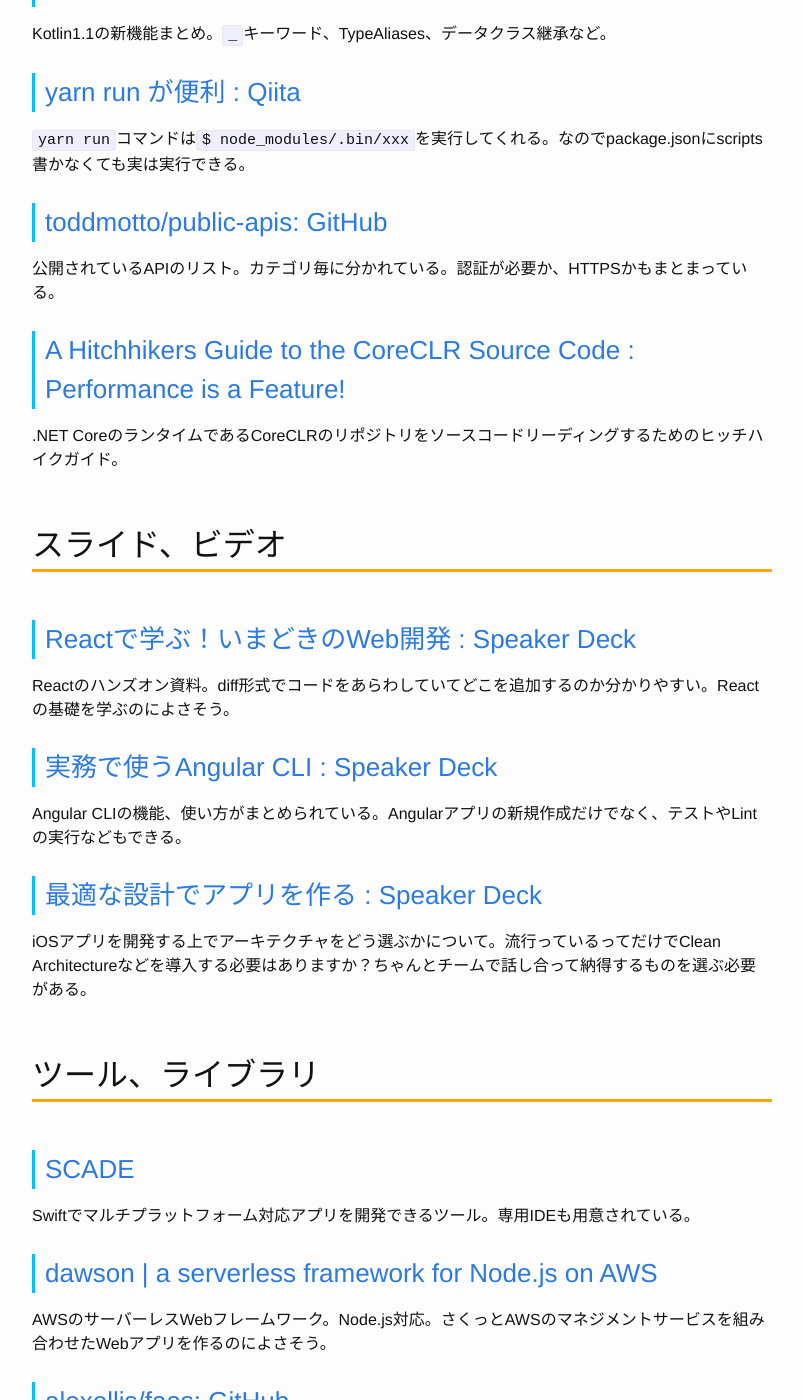
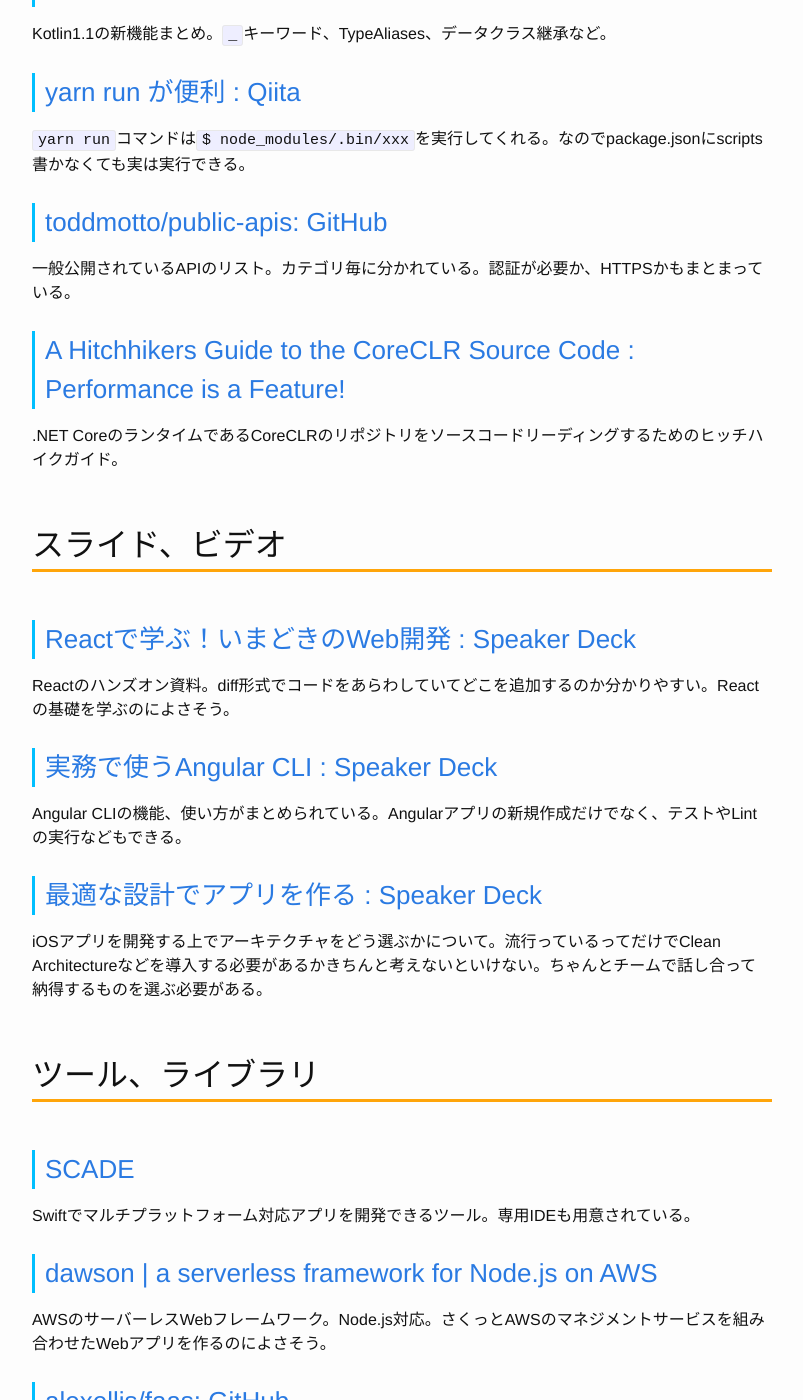
Before and after one commit to Gather-Tech/Gather-Tech.github.io, a Jekyll site: the page built from _posts/2017/2017-03-27-Gather39.md, in a window 1280 px wide and 1400 px high, scrolled down 2688 px. Shown: the whole window, without its empty margins (238-1041 px from the left). Built offline with Jekyll 4.4.1, drawn with Linux system fonts in a browser that asks for light colours; some of the changed text lies outside the part shown.

Commit message:
fix typo

```diff
--- a/_posts/2017/2017-03-27-Gather39.md
+++ b/_posts/2017/2017-03-27-Gather39.md
@@ -72,7 +72,7 @@
 
 ### [toddmotto/public-apis: GitHub](https://github.com/toddmotto/public-apis)
 
-公開されているAPIのリスト。カテゴリ毎に分かれている。認証が必要か、HTTPSかもまとまっている。
+一般公開されているAPIのリスト。カテゴリ毎に分かれている。認証が必要か、HTTPSかもまとまっている。
 
 ### [A Hitchhikers Guide to the CoreCLR Source Code : Performance is a Feature!](http://mattwarren.org/2017/03/23/Hitchhikers-Guide-to-the-CoreCLR-Source-Code/)
 
@@ -90,7 +90,7 @@
 
 ### [最適な設計でアプリを作る : Speaker Deck](https://speakerdeck.com/tattn/zui-shi-nashe-ji-deapuriwozuo-ru)
 
-iOSアプリを開発する上でアーキテクチャをどう選ぶかについて。流行っているってだけでClean Architectureなどを導入する必要はありますか？ちゃんとチームで話し合って納得するものを選ぶ必要がある。
+iOSアプリを開発する上でアーキテクチャをどう選ぶかについて。流行っているってだけでClean Architectureなどを導入する必要があるかきちんと考えないといけない。ちゃんとチームで話し合って納得するものを選ぶ必要がある。
 
 ## ツール、ライブラリ
 
```
Also changed, not shown: other parts of _posts/2017/2017-03-27-Gather39.md (+2 -2 lines).
